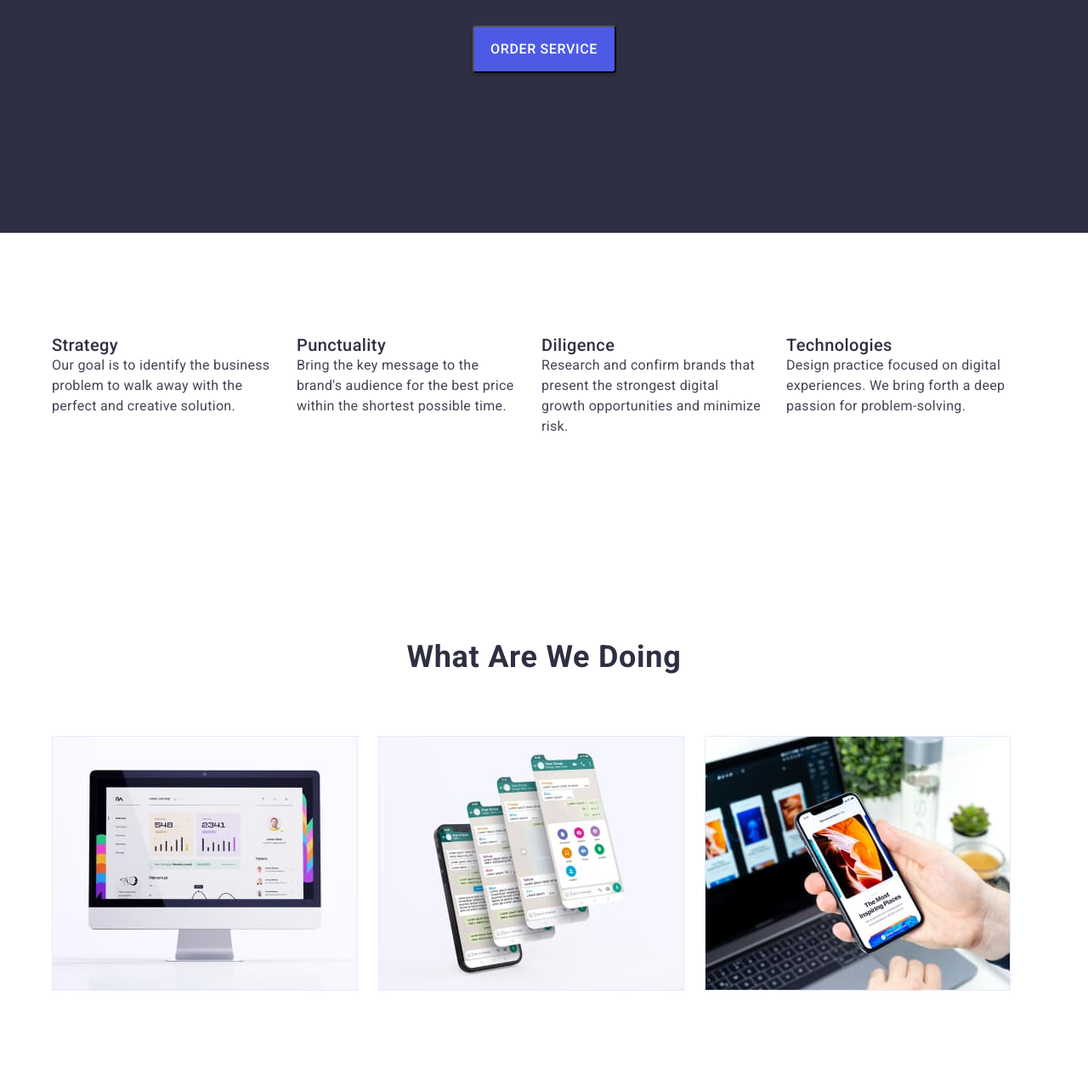
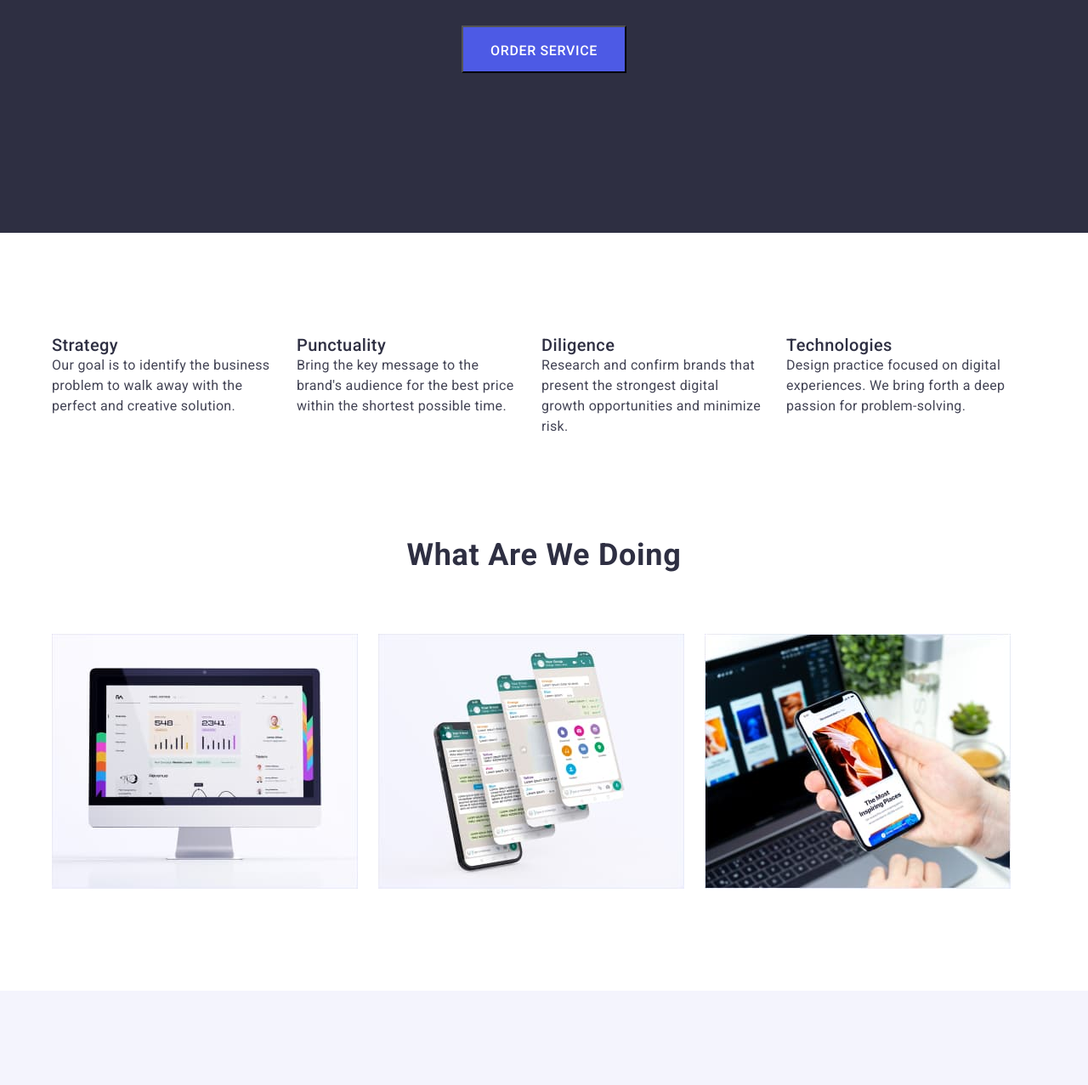
Before and after one commit to Oleksij23082013/goit-markup-hw-03, a plain HTML site: page index.html in a window 1280 px wide. Shown: the part 400-1677 px from the top of the page at 85% size. Drawn offline with nearby package versions, Linux system fonts and the light colour scheme.

Commit message:
proba finish 2

```diff
--- a/css/styles.css
+++ b/css/styles.css
@@ -164,9 +164,8 @@ letter-spacing: 0.04em;
 text-transform: uppercase;
 color: #FFFFFF;
 background: var(--color-iris);
-box-shadow: 0px 4px 4px rgba(0, 0, 0, 0.15);
-border-radius: 4px;
 display: block;
+padding: 16px 32px;
 }
 
 .hero-btn:hover {
@@ -206,7 +205,7 @@ width: 264px;
 /*-------------------About-----------------------*/
 
 .about {
-
+padding-top: 0;
 }
 
 .about-list {
@@ -281,7 +280,6 @@ color: var(--color-slate);
 
 .filter-list {
     display: flex;
-    margin-top: 96px;
     margin-bottom: 72px;
     justify-content: center;
     gap: 24px;
```
